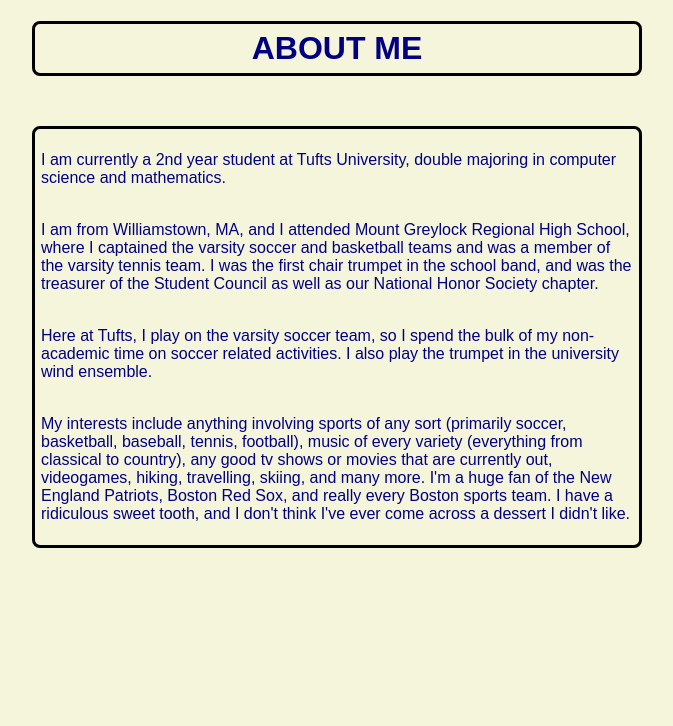
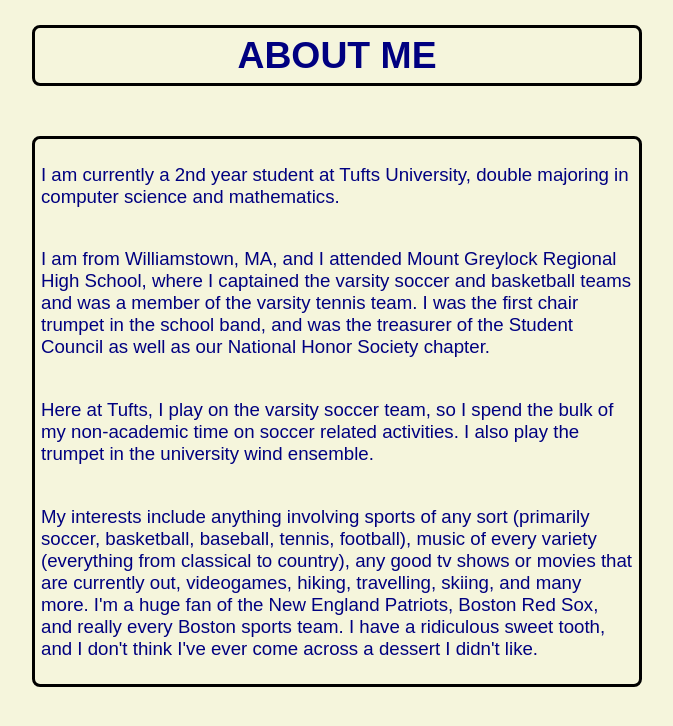
Before and after one commit to nmajumder/nmajumder.github.io, a PHP site: page /bio.html in a window 1280 px wide. Shown: the top 726 px of the page, without its empty margins (303-976 px from the left). Run offline with PHP 8.4, Linux system fonts and the light colour scheme.

Commit message:
modified bio font size

```diff
--- a/bio_style.css
+++ b/bio_style.css
@@ -1,5 +1,5 @@
 body{
-	font-size: 12pt;
+	font-size: 14pt;
 	font-family: Arial;
 	text-align: left;
 	color: navy;
```
